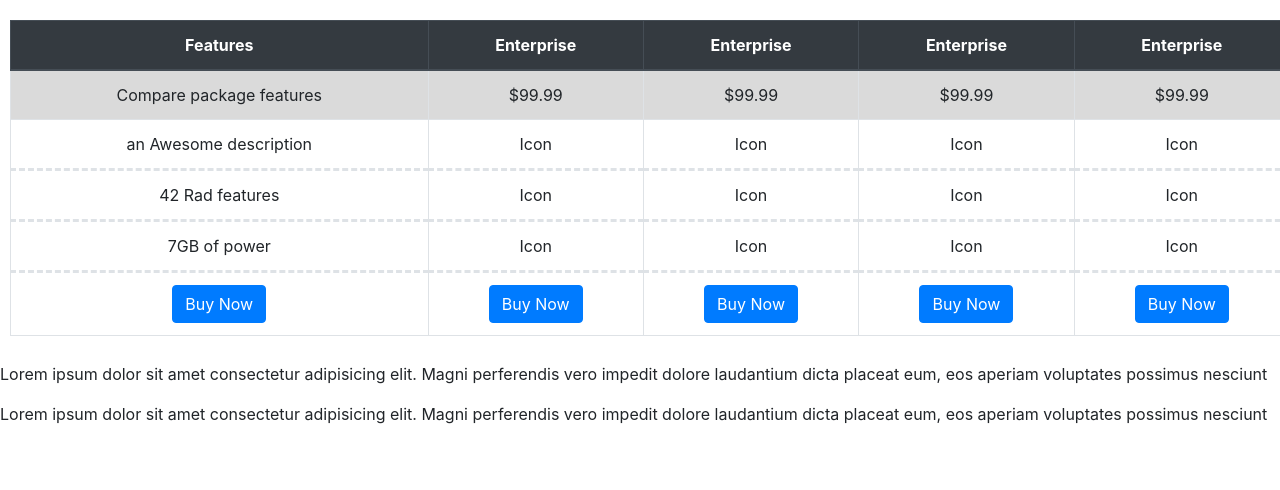
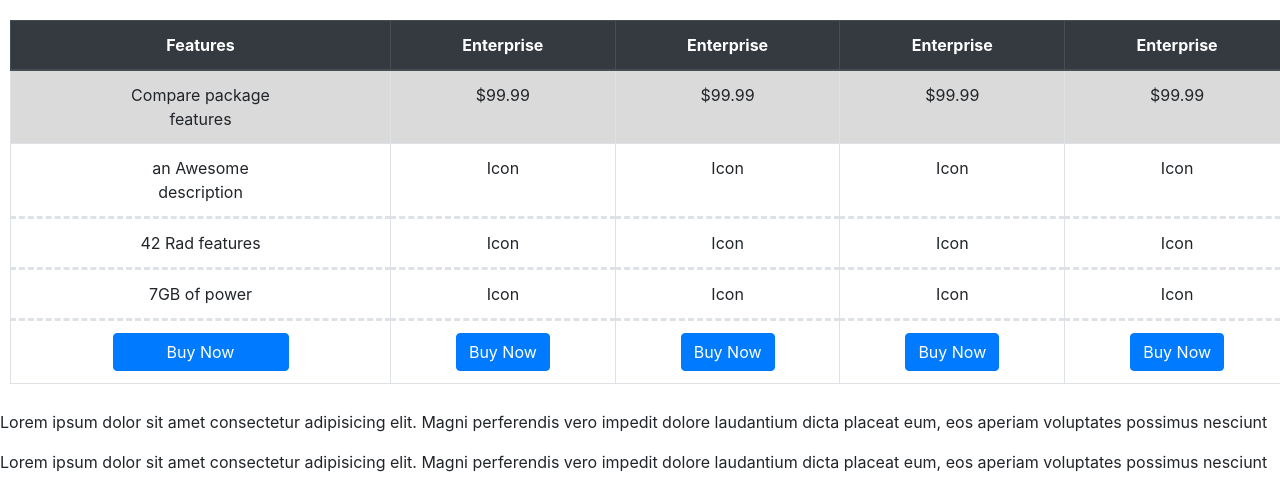
Before and after one commit to omarahmed1111/simple-page-template, a plain HTML site: page index.html in a window 1280 px wide. Shown: the part 384-874 px from the top of the page. Before the commit the page ends 826 px from the top, so only its background shows below. Drawn offline with nearby package versions, Linux system fonts and the light colour scheme.

Commit message:
Add a fixed width for first column items

```diff
--- a/index.html
+++ b/index.html
@@ -78,35 +78,35 @@
       </thead>
       <tbody>
         <tr class="table-active">
-          <th scope="row" class="table-row-head">Compare package features</th>
+          <th scope="row" class="table-row-head"><div class="fixed-width-column">Compare package features</div></th>
           <td>$99.99</td>
           <td>$99.99</td>
           <td>$99.99</td>
           <td>$99.99</td>
         </tr>
         <tr class="table-row">
-          <th scope="row" class="table-row-head">an Awesome description</th>
+          <th scope="row" class="table-row-head"><div class="fixed-width-column">an Awesome description</div></th>
           <td>Icon</td>
           <td>Icon</td>
           <td>Icon</td>
           <td>Icon</td>
         </tr>
         <tr class="table-row">
-          <th scope="row" class="table-row-head">42 Rad features</th>
+          <th scope="row" class="table-row-head"><div class="fixed-width-column">42 Rad features</div></th>
           <td>Icon</td>
           <td>Icon</td>
           <td>Icon</td>
           <td>Icon</td>
         </tr>
         <tr class="table-row">
-          <th scope="row" class="table-row-head">7GB of power</th>
+          <th scope="row" class="table-row-head"><p class="fixed-width-column">7GB of power</p></th>
           <td>Icon</td>
           <td>Icon</td>
           <td>Icon</td>
           <td>Icon</td>
         </tr>
         <tr>
-          <th scope="row"><button type="button" class="btn btn-primary">Buy Now</button></th>
+          <th scope="row"><button type="button" class="btn btn-primary fixed-width-column">Buy Now</button></th>
           <td><button type="button" class="btn btn-primary">Buy Now</button></td>
           <td><button type="button" class="btn btn-primary">Buy Now</button></td>
           <td><button type="button" class="btn btn-primary">Buy Now</button></td>
--- a/style.css
+++ b/style.css
@@ -1,7 +1,3 @@
-body {
-  width: 100%;
-}
-
 
 .list-item-img {
   width: 4rem;
@@ -36,6 +32,12 @@ body {
 
 .table-row-head {
   font-weight: normal;
+
+}
+
+.fixed-width-column {
+  width: 11rem;
+  margin:0 auto;
 }
 
 .flex-container {
@@ -46,6 +48,7 @@ body {
   flex-direction: column;
   align-items: center;
   flex: 1 0 100%;
+
 }
 
 
```
